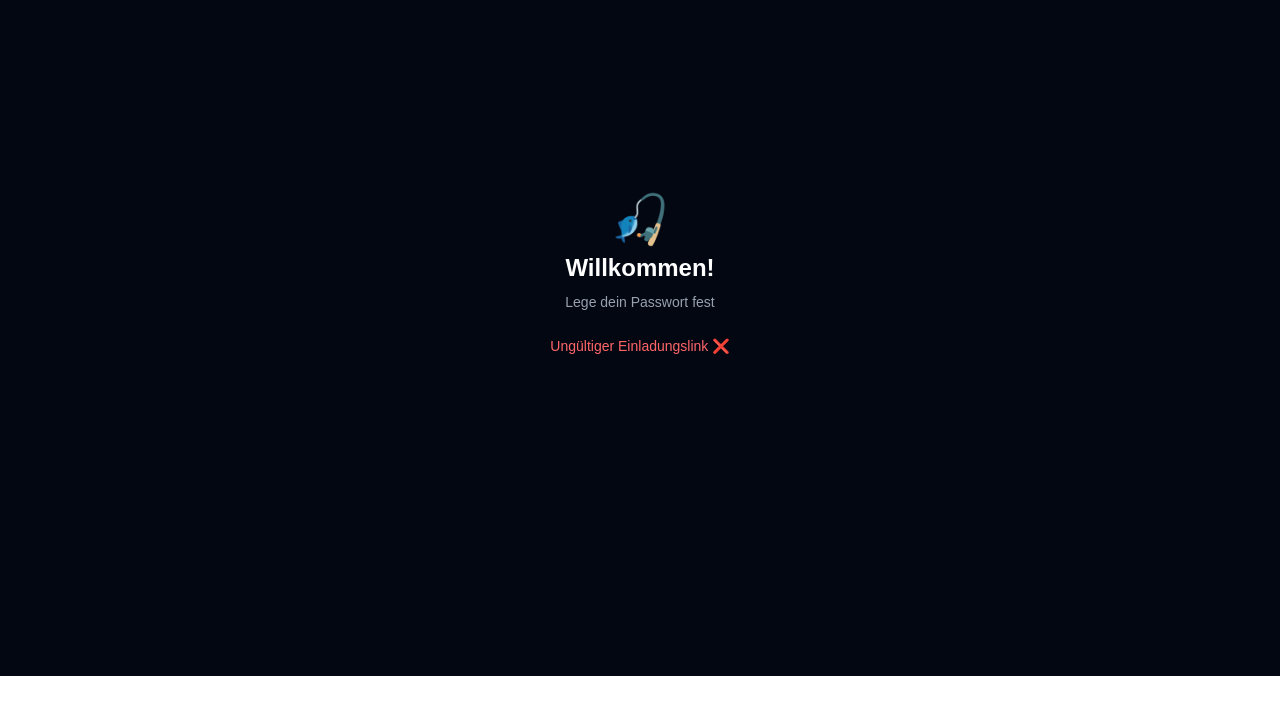
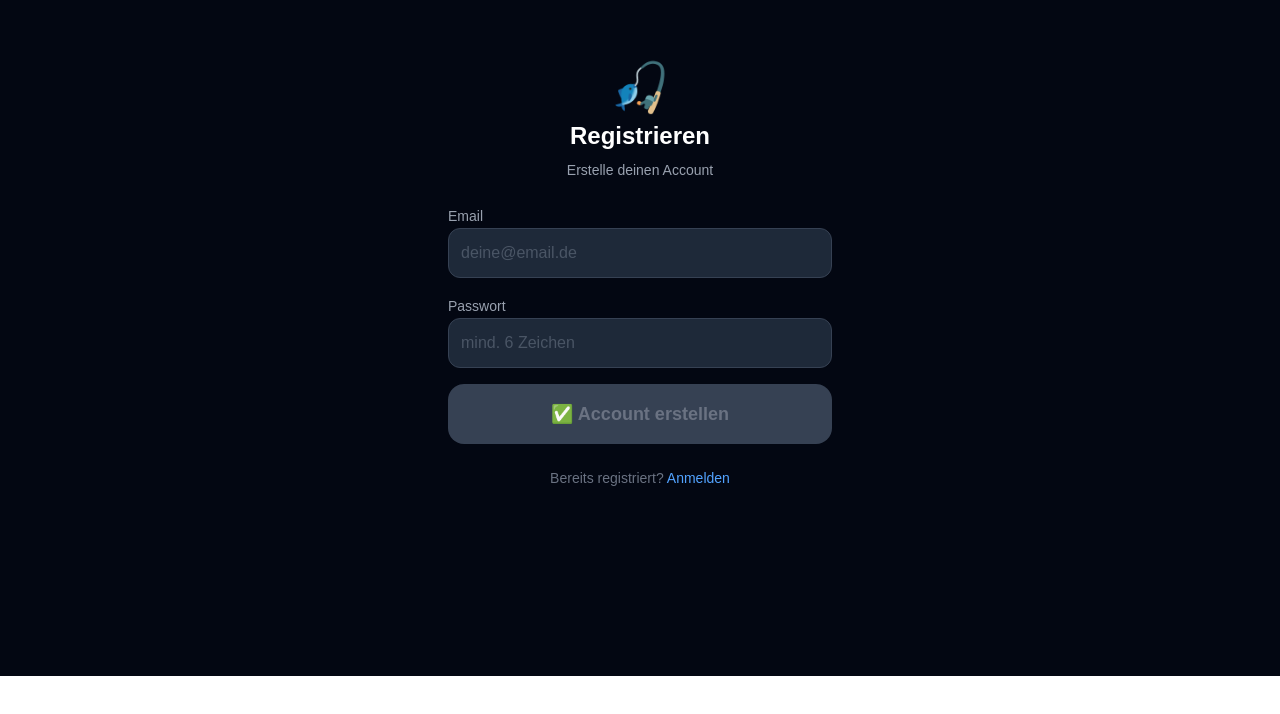
Before and after one commit to maildenizwinter-png/fishing_app, a Next.js app: page /register in a window 1280 px wide. Shown: the part 124-838 px from the top of the page. Built offline with nearby package versions, Linux system fonts and the light colour scheme; no server answers.

Commit message:
Selbst-Registrierung auf /register + Link im Login

```diff
--- a/app/login/page.tsx
+++ b/app/login/page.tsx
@@ -1,6 +1,7 @@
 "use client";
 import { useState } from "react";
 import { supabase } from "../../lib/supabaseClient";
+import Link from "next/link";
 
 export default function LoginPage() {
   const [email, setEmail] = useState("");
@@ -75,6 +76,15 @@ export default function LoginPage() {
           >
             {loading ? "⏳ Anmelden..." : "🔑 Anmelden"}
           </button>
+
+          <div className="text-center pt-2">
+            <p className="text-gray-500 text-sm">
+              Noch kein Account?{" "}
+              <Link href="/register" className="text-blue-400 hover:text-blue-300 transition">
+                Jetzt registrieren
+              </Link>
+            </p>
+          </div>
         </div>
 
       </div>
--- a/app/register/page.tsx
+++ b/app/register/page.tsx
@@ -2,53 +2,47 @@
 import { useState, useEffect } from "react";
 import { supabase } from "../../lib/supabaseClient";
 import { useRouter } from "next/navigation";
+import Link from "next/link";
 
 export default function RegisterPage() {
   const router = useRouter();
+  const [mode, setMode] = useState<"loading" | "invite" | "signup">("loading");
+  const [email, setEmail] = useState("");
   const [password, setPassword] = useState("");
   const [loading, setLoading] = useState(false);
   const [error, setError] = useState("");
-  const [ready, setReady] = useState(false);
+  const [success, setSuccess] = useState("");
 
   useEffect(() => {
     const checkSession = async () => {
-      const { data: { session } } = await supabase.auth.getSession();
-      if (session) {
-        setReady(true);
-        return;
-      }
-
       const params = new URLSearchParams(window.location.search);
       const tokenHash = params.get("token_hash");
       const type = params.get("type");
 
-      console.log("token_hash:", tokenHash);
-      console.log("type:", type);
-
       if (tokenHash && type === "invite") {
+        // Einladungsmodus
         const { data, error } = await supabase.auth.verifyOtp({
           token_hash: tokenHash,
           type: "invite",
         });
 
-        console.log("verifyOtp data:", JSON.stringify(data));
-        console.log("verifyOtp error:", error);
-
         if (error) {
           setError("Ungültiger Einladungslink ❌");
         } else if (data.session) {
-          setReady(true);
+          setMode("invite");
         } else {
           setError("Session konnte nicht erstellt werden ❌");
         }
       } else {
-        setError("Ungültiger Einladungslink ❌");
+        // Selbst-Registrierungsmodus
+        setMode("signup");
       }
     };
 
     checkSession();
   }, []);
 
+  // Einladungsmodus: Passwort für bestehenden User setzen
   const handleSetPassword = async () => {
     setLoading(true);
     setError("");
@@ -64,6 +58,39 @@ export default function RegisterPage() {
     router.push("/");
   };
 
+  // Selbst-Registrierung: Neuen User anlegen
+  const handleSignUp = async () => {
+    setLoading(true);
+    setError("");
+    setSuccess("");
+
+    if (password.length < 6) {
+      setError("Passwort muss mindestens 6 Zeichen haben ❌");
+      setLoading(false);
+      return;
+    }
+
+    const { data, error } = await supabase.auth.signUp({
+      email,
+      password,
+    });
+
+    if (error) {
+      setError("Fehler: " + error.message);
+      setLoading(false);
+      return;
+    }
+
+    // Wenn Email-Bestätigung aktiv ist, kommt keine Session zurück
+    if (data.session) {
+      // Kein Bestätigungsschritt nötig – direkt einloggen
+      window.location.href = "/";
+    } else {
+      setSuccess("✅ Registrierung erfolgreich! Bitte überprüfe deine E-Mails und bestätige deinen Account.");
+      setLoading(false);
+    }
+  };
+
   const inputClass = "w-full bg-gray-800 text-white border border-gray-700 rounded-xl p-3 placeholder-gray-600";
 
   return (
@@ -72,19 +99,28 @@ export default function RegisterPage() {
 
         <div className="text-center space-y-2">
           <p className="text-5xl">🎣</p>
-          <h1 className="text-2xl font-bold text-white">Willkommen!</h1>
-          <p className="text-gray-400 text-sm">Lege dein Passwort fest</p>
+          <h1 className="text-2xl font-bold text-white">
+            {mode === "invite" ? "Willkommen!" : "Registrieren"}
+          </h1>
+          <p className="text-gray-400 text-sm">
+            {mode === "invite" ? "Lege dein Passwort fest" : "Erstelle deinen Account"}
+          </p>
         </div>
 
-        {!ready && !error && (
-          <p className="text-gray-400 text-sm text-center">⏳ Link wird überprüft...</p>
+        {mode === "loading" && !error && (
+          <p className="text-gray-400 text-sm text-center">⏳ Lädt...</p>
         )}
 
         {error && (
           <p className="text-red-400 text-sm text-center">{error}</p>
         )}
 
-        {ready && (
+        {success && (
+          <p className="text-green-400 text-sm text-center">{success}</p>
+        )}
+
+        {/* EINLADUNGSMODUS */}
+        {mode === "invite" && !error && (
           <div className="space-y-4">
             <div className="space-y-2">
               <label className="text-gray-400 text-sm">Neues Passwort</label>
@@ -107,6 +143,50 @@ export default function RegisterPage() {
           </div>
         )}
 
+        {/* SELBST-REGISTRIERUNG */}
+        {mode === "signup" && !success && (
+          <div className="space-y-4">
+            <div className="space-y-2">
+              <label className="text-gray-400 text-sm">Email</label>
+              <input
+                type="email"
+                placeholder="deine@email.de"
+                value={email}
+                onChange={(e) => setEmail(e.target.value)}
+                className={inputClass}
+              />
+            </div>
+
+            <div className="space-y-2">
+              <label className="text-gray-400 text-sm">Passwort</label>
+              <input
+                type="password"
+                placeholder="mind. 6 Zeichen"
+                value={password}
+                onChange={(e) => setPassword(e.target.value)}
+                className={inputClass}
+              />
+            </div>
+
+            <button
+              onClick={handleSignUp}
+              disabled={loading || !email || !password}
+              className="w-full bg-green-600 hover:bg-green-500 disabled:bg-gray-700 disabled:text-gray-500 text-white font-bold py-4 rounded-2xl text-lg transition"
+            >
+              {loading ? "⏳ Registrieren..." : "✅ Account erstellen"}
+            </button>
+
+            <div className="text-center pt-2">
+              <p className="text-gray-500 text-sm">
+                Bereits registriert?{" "}
+                <Link href="/login" className="text-blue-400 hover:text-blue-300 transition">
+                  Anmelden
+                </Link>
+              </p>
+            </div>
+          </div>
+        )}
+
       </div>
     </div>
   );
```
